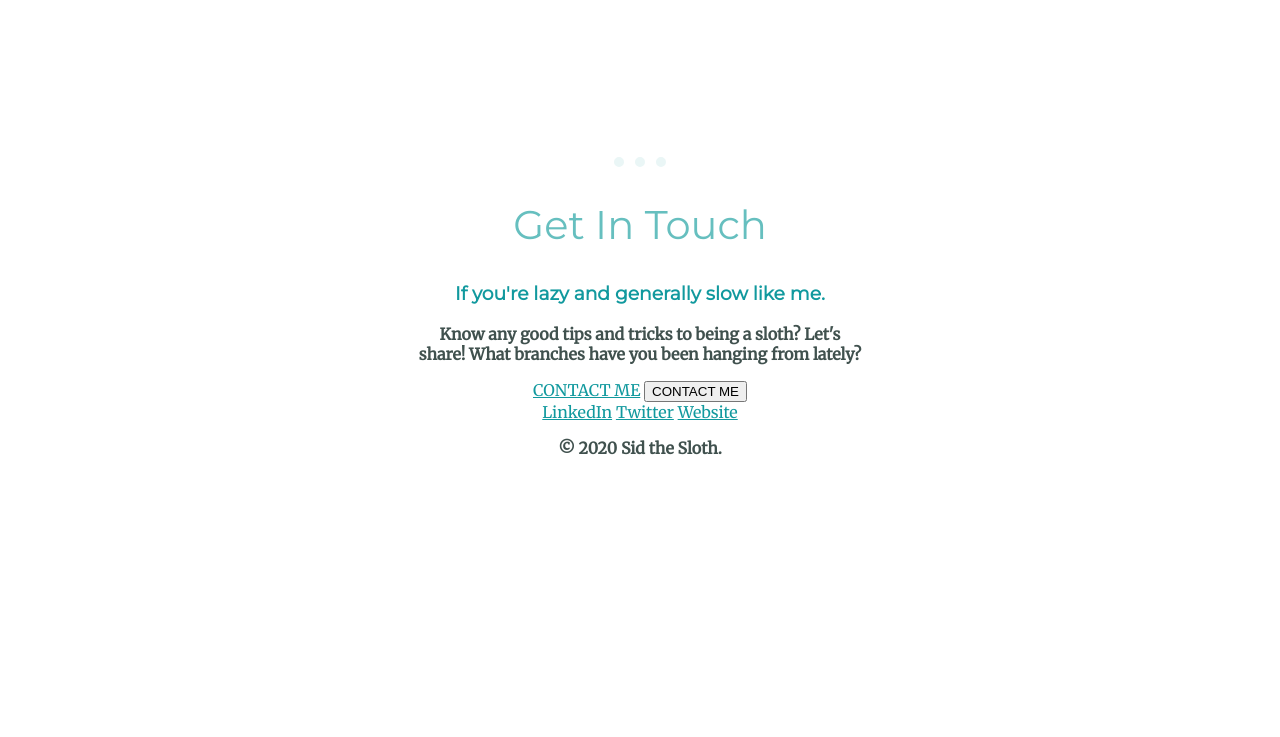
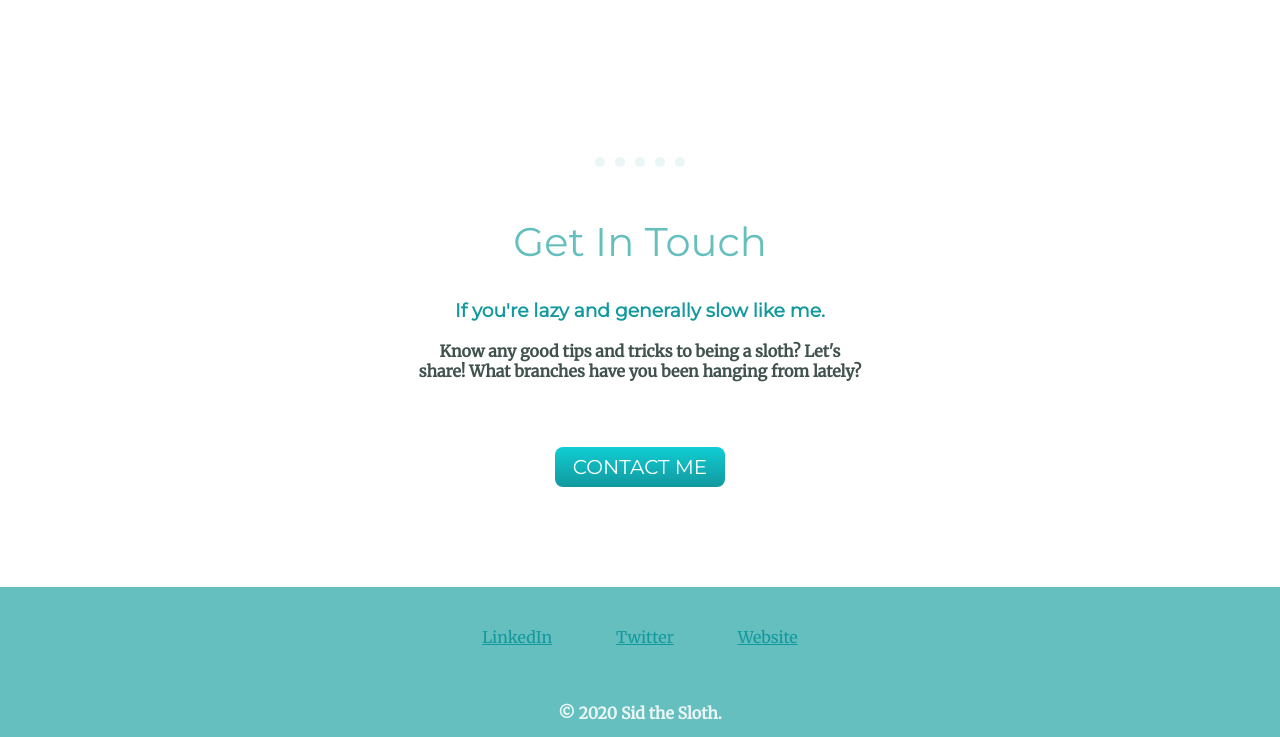
Before and after one commit to cristib12/Sid, a plain HTML site: page index.html in a window 1280 px wide. Shown: the part 2238-2975 px from the top of the page. Before the commit the page ends 2712 px from the top, so only its background shows below. Drawn offline with Linux system fonts and the light colour scheme.

Commit message:
Add files via upload

```diff
--- a/css/styles.css
+++ b/css/styles.css
@@ -36,7 +36,7 @@ hr {
   color: #EAF6F6;
   border-style: dotted none none none;
   border-width: 10px;
-  width: 4%;
+  width: 7%;
 }
 .top-containter {
   background-color: #e4f9f5;
@@ -54,7 +54,8 @@ hr {
 }
 
 .bottom-container {
-
+  background-color: #66BFBF;
+  height: 150px;
 }
 
 .bottom-cloud {
@@ -94,26 +95,58 @@ hr {
 
 .contact-me {
   width: 35%;
-  margin: auto;
+  margin: 50px auto;
 }
 
-.mybtn {
-   background: #66BFBF;
-   background-image: -webkit-linear-gradient(top, #66BFBF, #66BFBF);
-   background-image: -moz-linear-gradient(top, #66BFBF, #66BFBF);
-   background-image: -ms-linear-gradient(top, #66BFBF, #66BFBF);
-   background-image: -o-linear-gradient(top, #66BFBF, #66BFBF);
-   background-image: linear-gradient(to bottom, #66BFBF, #66BFBF);
-   -webkit-border-radius: 20px;
-   -moz-border-radius: 20px;
-   border-radius: 20px;
+.btnref {
+  background: #11CDD4;
+  background: -webkit-gradient(top, #11CDD4, #11999E);
+  background: -o-linear-gradient(top, #11CDD4, #11999E);
+  background-image: -webkit-linear-gradient(top, #11CDD4, #11999E);
+  background-image: -moz-linear-gradient(top, #11CDD4, #11999E);
+  background-image: -ms-linear-gradient(top, #11CDD4, #11999E);
+  background-image: -o-linear-gradient(top, #11CDD4, #11999E);
+  background-image: linear-gradient(to bottom, #11CDD4, #11999E);
+  -webkit-border-radius: 8px;
+  -moz-border-radius: 8px;
+  border-radius: 8px;
+  height: 0;
+  line-height: 0px;
   color: #FFFFFF;
-   font-family: Open Sans;
-   font-size: 40px;
+  font-family: Montserrat;
+  width: 170px;
+  font-size: 20px;
   font-weight: 100;
-   padding: 40px;
+  padding: 20px 0px 20px 0px;
+  border: solid #11999E 0px;
   text-decoration: none;
   display: inline-block;
   cursor: pointer;
   text-align: center;
+  margin: 50px auto;
 }
+
+.btnref:hover {
+  border: solid #337FED 0px;
+  background: #30E3CB;
+  background: -webkit-gradient(top, #11CDD4, #11999E);
+  background: -o-linear-gradient(top, #11CDD4, #11999E);
+  background-image: -webkit-linear-gradient(top, #30E3CB, #2BC4AD);
+  background-image: -moz-linear-gradient(top, #30E3CB, #2BC4AD);
+  background-image: -ms-linear-gradient(top, #30E3CB, #2BC4AD);
+  background-image: -o-linear-gradient(top, #30E3CB, #2BC4AD);
+  background-image: linear-gradient(to bottom, #30E3CB, #2BC4AD);
+  -webkit-border-radius: 8px;
+  -moz-border-radius: 8px;
+  border-radius: 8px;
+  text-decoration: none;
+}
+
+.footer-link {
+  padding: 30px;
+  line-height: 100px;
+}
+
+#copywright {
+  color: #EAF6F6;
+}
--- a/index.html
+++ b/index.html
@@ -42,8 +42,7 @@
       <h2>Get In Touch</h2>
       <h3>If you're lazy and generally slow like me.</h3>
       <p>Know any good tips and tricks to being a sloth? Let's share! What branches have you been hanging from lately? </p>
-      <a class="btn" href="mailto:sidthesloth@ggggmail.com">CONTACT ME</a>
-      <button class="mybtn" type="button">CONTACT ME</button>
+      <a class="btnref" href="mailto:sidthesloth@ggggmail.com">CONTACT ME</a>
     </div>
   </div>
 
@@ -51,7 +50,7 @@
     <a class="footer-link" href="https://www.linkedin.com/">LinkedIn</a>
     <a class="footer-link" href="https://twitter.com/">Twitter</a>
     <a class="footer-link" href="https://www.appbrewery.co/">Website</a>
-    <p>© 2020 Sid the Sloth.</p>
+    <p id="copywright">© 2020 Sid the Sloth.</p>
   </div>
 </body>
 
```
Lines whose indentation alone changed are shown as unchanged.
